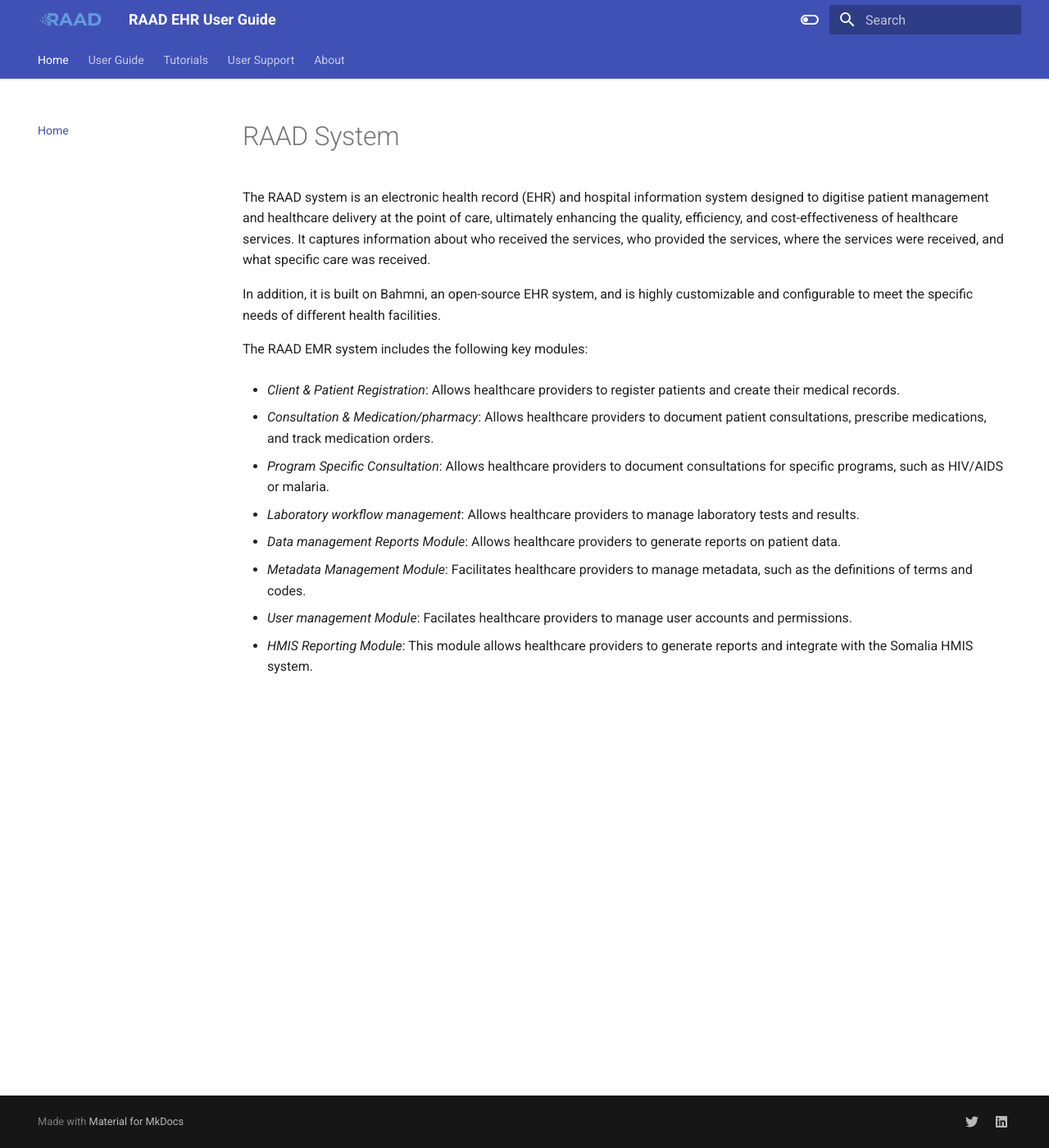
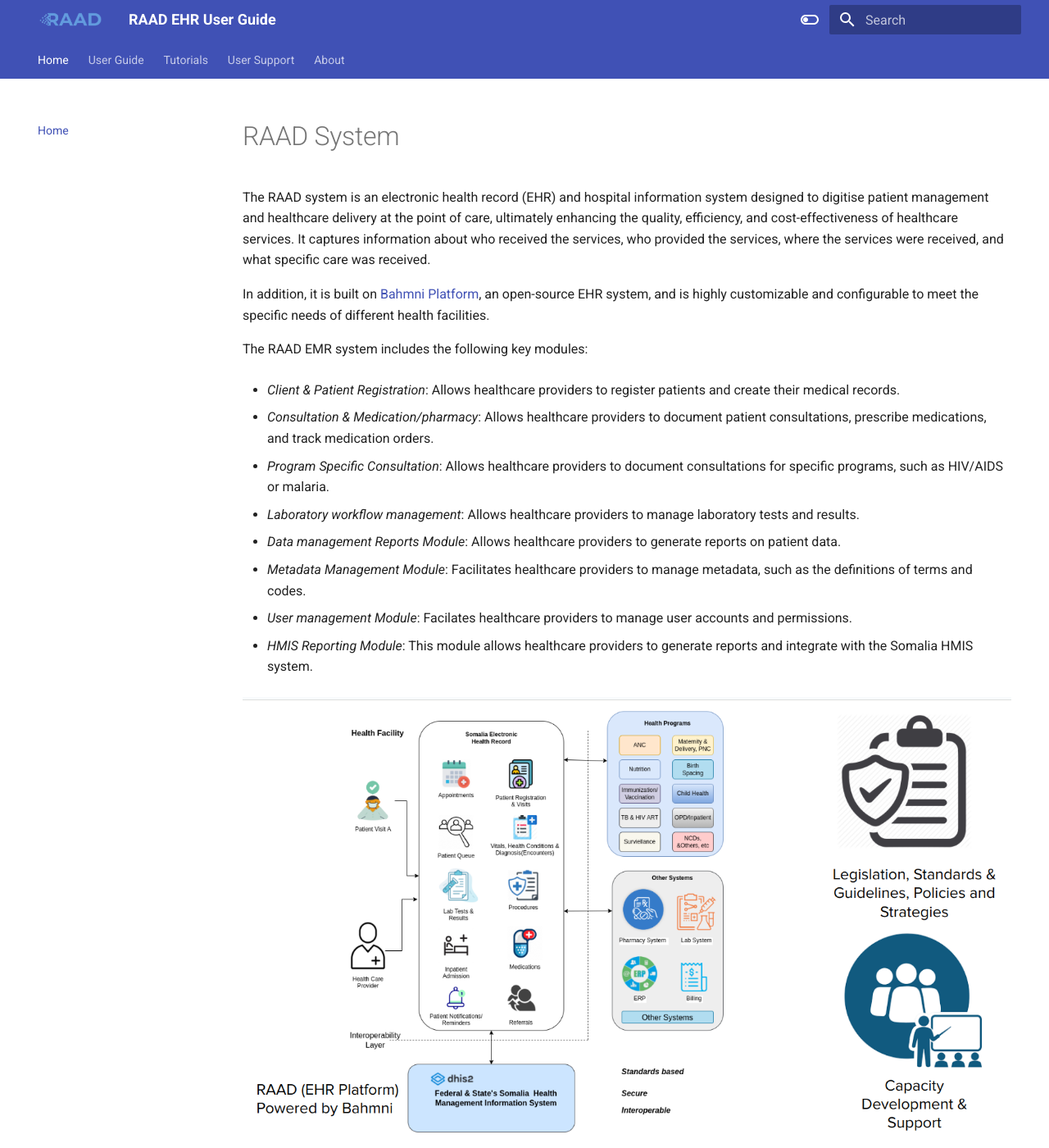
Before and after one commit to nomadilab-ehr/raad-docs, an MkDocs documentation site: the page built from docs/index.md, in a window 1280 px wide and 1400 px high. Shown: the whole window at 82% size. Built offline with MkDocs 1.6.1 and Material for MkDocs 9.7.7, drawn with Linux system fonts in a browser that asks for light colours; some of the changed text lies outside the part shown.

Commit message:
added RAAD design doc

```diff
--- a/docs/index.md
+++ b/docs/index.md
@@ -3,7 +3,7 @@
 
 The RAAD system is an electronic health record (EHR) and hospital information system designed to digitise patient management and healthcare delivery at the point of care, ultimately enhancing the quality, efficiency, and cost-effectiveness of healthcare services. It captures information about who received the services, who provided the services, where the services were received, and what specific care was received.
 
-In addition, it is built on Bahmni, an open-source EHR system, and is highly customizable and configurable to meet the specific needs of different health facilities.
+In addition, it is built on [Bahmni Platform](https://www.bahmni.org/), an open-source EHR system, and is highly customizable and configurable to meet the specific needs of different health facilities.
 
 The RAAD EMR system includes the following key modules:
 
@@ -22,3 +22,8 @@
 * *User management Module*: Facilates healthcare providers to manage user accounts and permissions.
 
 * *HMIS Reporting Module*: This module allows healthcare providers to generate reports and integrate with the Somalia HMIS system.
+
+
+![RAAD System Design](images/raad-design.png)
+
+*RAAD EHR High Level Design*
```
Also changed, not shown: docs/user-guide.md (+5 -1 lines), docs/images/raad-design.png (added).
